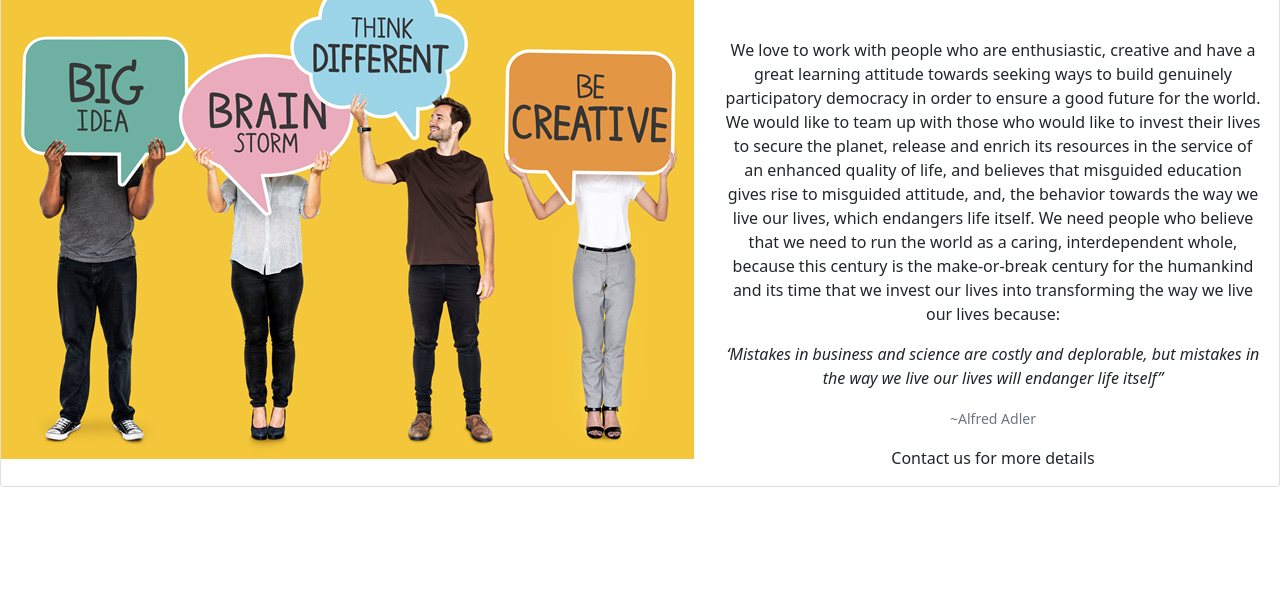
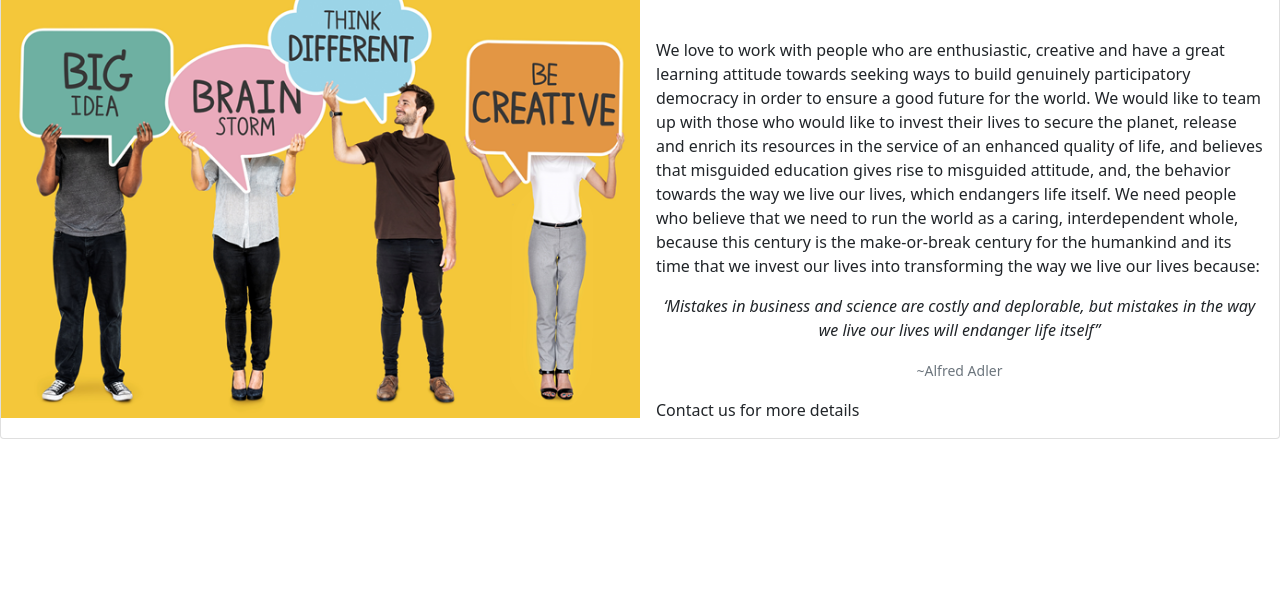
Before and after one commit to MyBhumi/MyBhumi.github.io, a plain HTML site: page get-involved.html in a window 1280 px wide. Shown: the part 209-800 px from the top of the page. Drawn offline with nearby package versions, Linux system fonts and the light colour scheme.

Commit message:
updating image alignments

```diff
--- a/get-involved.html
+++ b/get-involved.html
@@ -103,14 +103,14 @@
         <div style="overflow-x:auto;">
         <div class="card mb-3" style="max-width: auto;">
             <div class="row g-0">
-                <div class="col-md-4">
-                    <img src="/images/team2.png" alt="we love to form a team">
+                <div class="col-md-6">
+                    <img class="img-fluid" src="/images/team2.png" alt="we love to form a team">
                 </div>
-                <div class="col-md-8">
+                <div class="col-md-6">
                     <div class="card-body">
-                          <h2 id="h2" class="card-title">We love to form a team</h2>
+                          <h2 style ="color: #5cb85c ;text-align:center ;" class="card-title">We love to form a team</h2>
                         <br></br>
-                        <p id="p" class="card-text">
+                        <p class="card-text">
                             We love to work with people who are enthusiastic, creative and have a great learning
                             attitude towards seeking ways to build genuinely participatory democracy in order to ensure
                             a good future for the world.
@@ -122,11 +122,11 @@
                             because this century is the make-or-break century for the humankind and its time that we
                             invest our lives into transforming the way we live our lives because:
                         </p>
-                        <p id="p" class="card-text"><i>‘Mistakes in business and science are costly and deplorable, but
+                        <p class="card-text text-center "><i>‘Mistakes in business and science are costly and deplorable, but
                                 mistakes in the way we live our lives will endanger life itself”</i></p>
-                        <p id="p" class="card-text"><small class="text-muted">~Alfred Adler </small></p>
+                        <p class="card-text text-center"><small class="text-muted">~Alfred Adler </small></p>
                         <p></p>
-                        <p id="p" class="card-text">Contact us for more details</p>
+                        <p class="card-text">Contact us for more details</p>
                     </div>
                 </div>
             </div>
```
Also changed, not shown: Dakshagram.html (+3 -3 lines), themes-bhumikulum.html (+7 -5 lines), themes-gramakulum.html (+6 -6 lines).
